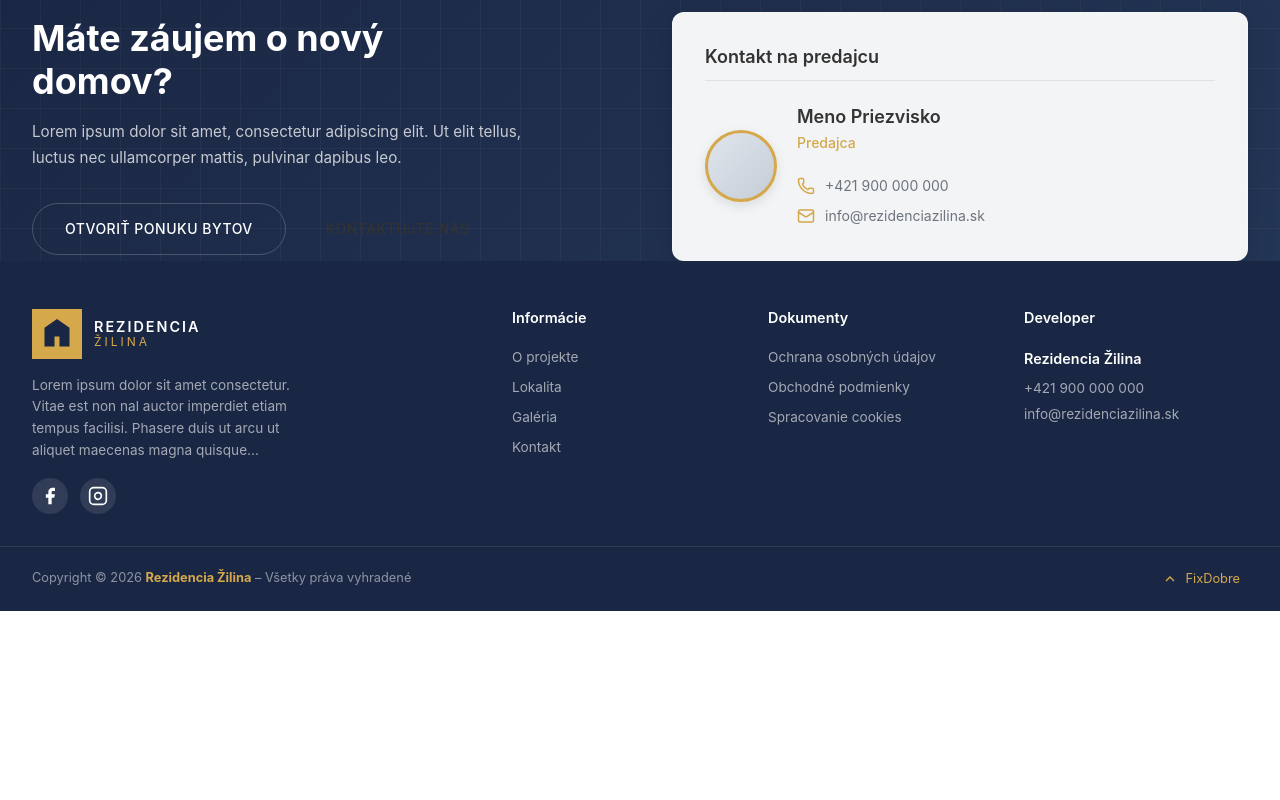
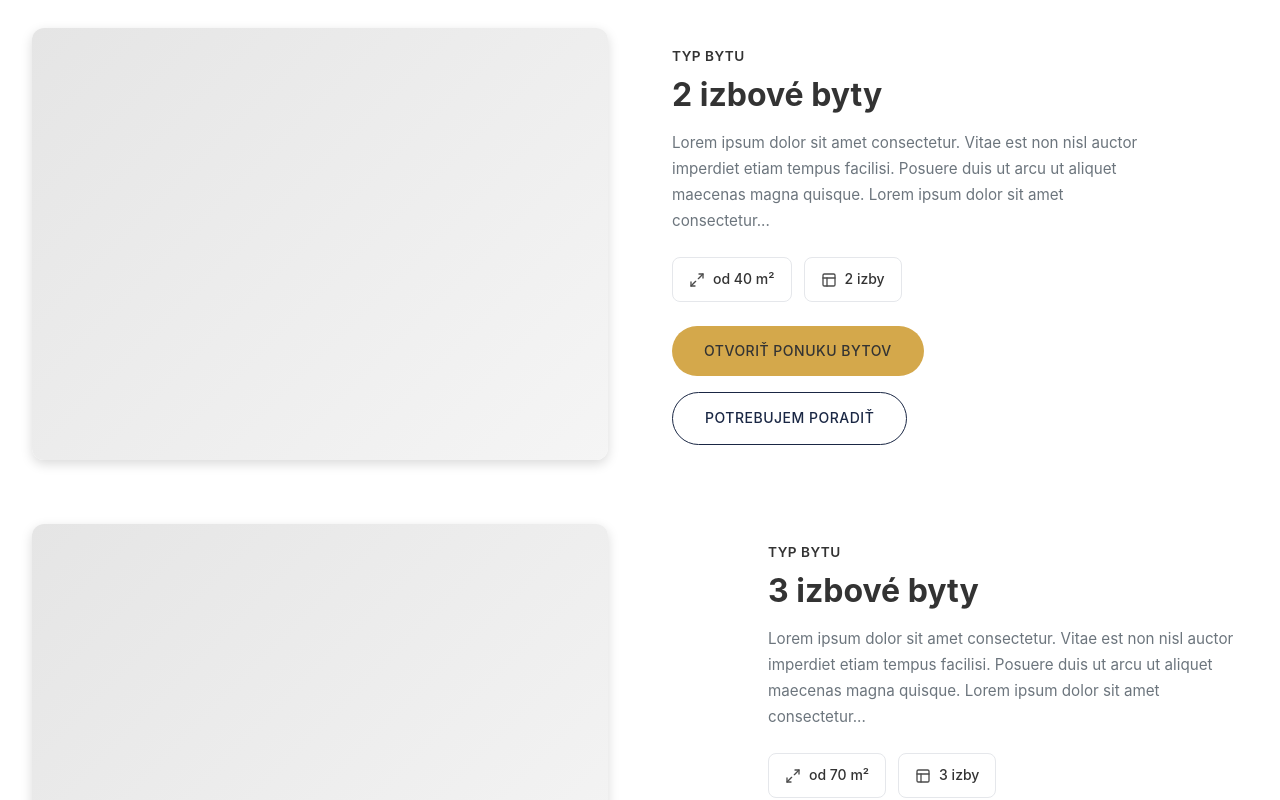
Before and after one commit to mijacke/developer-web, a Nuxt app: page / in a window 1280 px wide. Shown: the part 2240-3040 px from the top of the page. Before the commit the page ends 2851 px from the top, so only its background shows below. Built offline with nearby package versions, Linux system fonts and the light colour scheme.

Commit message:
feat: add apartment types section to homepage

```diff
--- a/app/pages/index.vue
+++ b/app/pages/index.vue
@@ -190,54 +190,76 @@
       </div>
     </section>
 
-    <!-- CTA + Salesperson Section -->
-    <section class="cta-salesperson">
+    <!-- Apartment Types Section -->
+    <section class="apartment-types section">
       <div class="container">
-        <div class="cta-salesperson-grid">
-          <!-- Left: CTA -->
-          <div class="cta-content">
-            <h2 class="cta-title">Máte záujem o nový domov?</h2>
-            <p class="cta-text">
-              Lorem ipsum dolor sit amet, consectetur adipiscing elit. Ut elit tellus, luctus nec ullamcorper mattis, pulvinar dapibus leo.
+        <!-- 2 izbové byty - image left, content right -->
+        <div class="apartment-type-row">
+          <div class="apartment-type-image">
+            <div class="apartment-image-wrapper placeholder-image"></div>
+          </div>
+          <div class="apartment-type-content">
+            <span class="apartment-type-label">Typ bytu</span>
+            <h2 class="apartment-type-title">2 izbové byty</h2>
+            <p class="apartment-type-text">
+              Lorem ipsum dolor sit amet consectetur. Vitae est non nisl auctor imperdiet etiam tempus facilisi. Posuere duis ut arcu ut aliquet maecenas magna quisque. Lorem ipsum dolor sit amet consectetur...
             </p>
-            <div class="cta-buttons">
-              <NuxtLink to="/apartment-selection" class="btn btn-outline btn-rounded btn-dark">
+            <div class="apartment-type-badges">
+              <div class="apartment-badge">
+                <img src="~/assets/icons/ui/expand.svg" alt="Rozloha" width="16" height="16" />
+                <span>od 40 m²</span>
+              </div>
+              <div class="apartment-badge">
+                <img src="~/assets/icons/ui/layout.svg" alt="Izby" width="16" height="16" />
+                <span>2 izby</span>
+              </div>
+            </div>
+            <div class="apartment-type-buttons">
+              <NuxtLink to="/apartment-selection" class="btn btn-primary btn-rounded">
                 Otvoriť ponuku bytov
               </NuxtLink>
-              <NuxtLink to="/contact" class="btn btn-text btn-dark">
-                Kontaktujte nás
+              <NuxtLink to="/contact" class="btn btn-outline-dark btn-rounded">
+                Potrebujem poradiť
               </NuxtLink>
             </div>
           </div>
+        </div>
 
-          <!-- Right: Salesperson -->
-          <div class="salesperson-content">
-            <h3 class="salesperson-heading">Kontakt na predajcu</h3>
-            <div class="salesperson-card">
-              <div class="salesperson-photo placeholder-image"></div>
-              <div class="salesperson-info">
-                <h4 class="salesperson-name">Meno Priezvisko</h4>
-                <span class="salesperson-role">Predajca</span>
-                <div class="salesperson-contact">
-                  <a href="tel:+421900000000" class="contact-item">
-                    <img src="~/assets/icons/contact/phone-gold.svg" alt="Telefón" width="18" height="18" />
-                    +421 900 000 000
-                  </a>
-                  <a href="mailto:info@rezidenciazilina.sk" class="contact-item">
-                    <img src="~/assets/icons/contact/mail-gold.svg" alt="Email" width="18" height="18" />
-                    info@rezidenciazilina.sk
-                  </a>
-                </div>
+        <!-- 3 izbové byty - content left, image right -->
+        <div class="apartment-type-row apartment-type-row--reversed">
+          <div class="apartment-type-content">
+            <span class="apartment-type-label">Typ bytu</span>
+            <h2 class="apartment-type-title">3 izbové byty</h2>
+            <p class="apartment-type-text">
+              Lorem ipsum dolor sit amet consectetur. Vitae est non nisl auctor imperdiet etiam tempus facilisi. Posuere duis ut arcu ut aliquet maecenas magna quisque. Lorem ipsum dolor sit amet consectetur...
+            </p>
+            <div class="apartment-type-badges">
+              <div class="apartment-badge">
+                <img src="~/assets/icons/ui/expand.svg" alt="Rozloha" width="16" height="16" />
+                <span>od 70 m²</span>
+              </div>
+              <div class="apartment-badge">
+                <img src="~/assets/icons/ui/layout.svg" alt="Izby" width="16" height="16" />
+                <span>3 izby</span>
               </div>
             </div>
+            <div class="apartment-type-buttons">
+              <NuxtLink to="/apartment-selection" class="btn btn-primary btn-rounded">
+                Otvoriť ponuku bytov
+              </NuxtLink>
+              <NuxtLink to="/contact" class="btn btn-outline-dark btn-rounded">
+                Potrebujem poradiť
+              </NuxtLink>
+            </div>
+          </div>
+          <div class="apartment-type-image">
+            <div class="apartment-image-wrapper placeholder-image"></div>
           </div>
         </div>
       </div>
+    </section>
 
-      <!-- Decorative Tree Image -->
-      <div class="tree-decoration">
-        <div class="tree-image placeholder-image"></div>
-      </div>
-    </section>
+    <!-- CTA + Salesperson Section -->
+    <HomeCtaSection />
   </div>
 </template>
```
